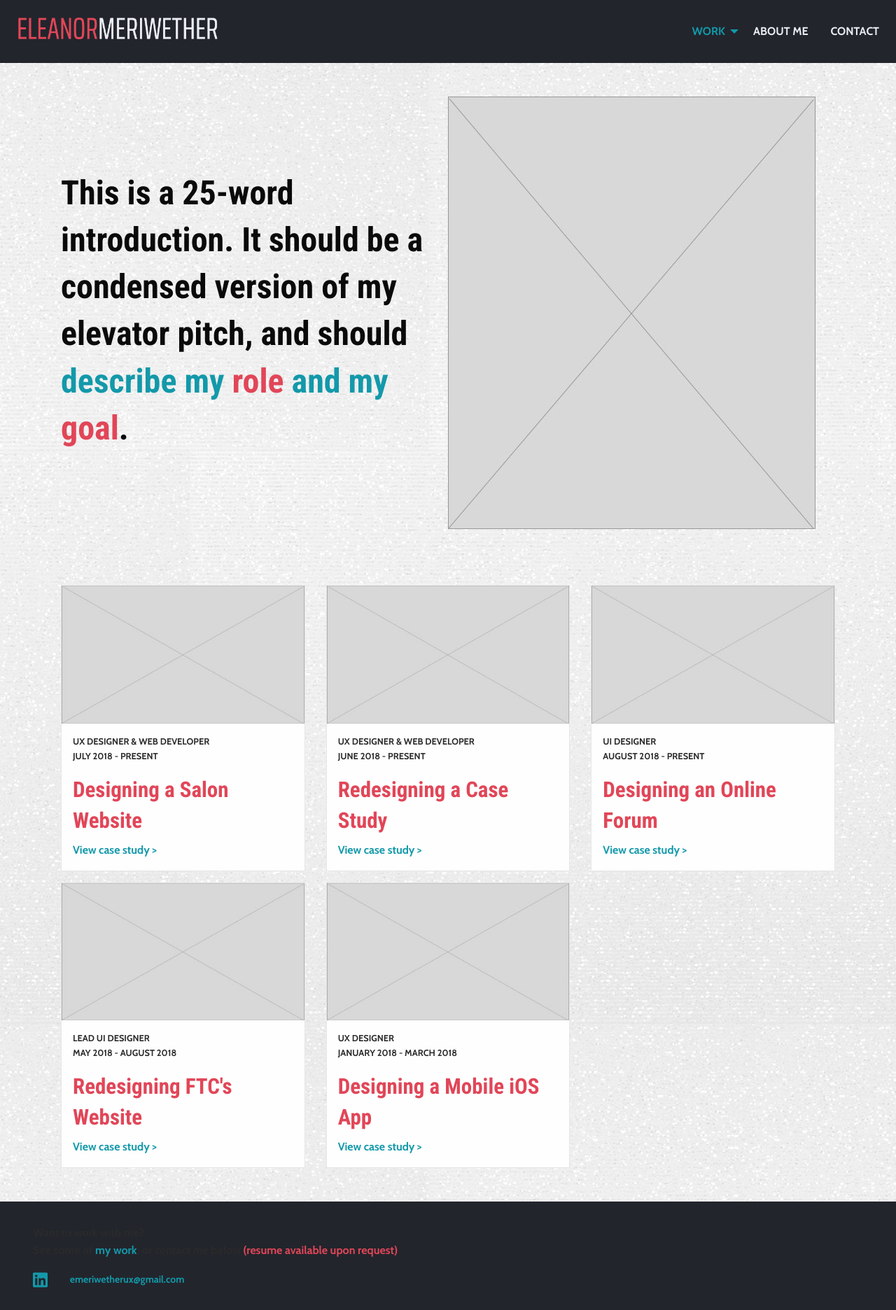
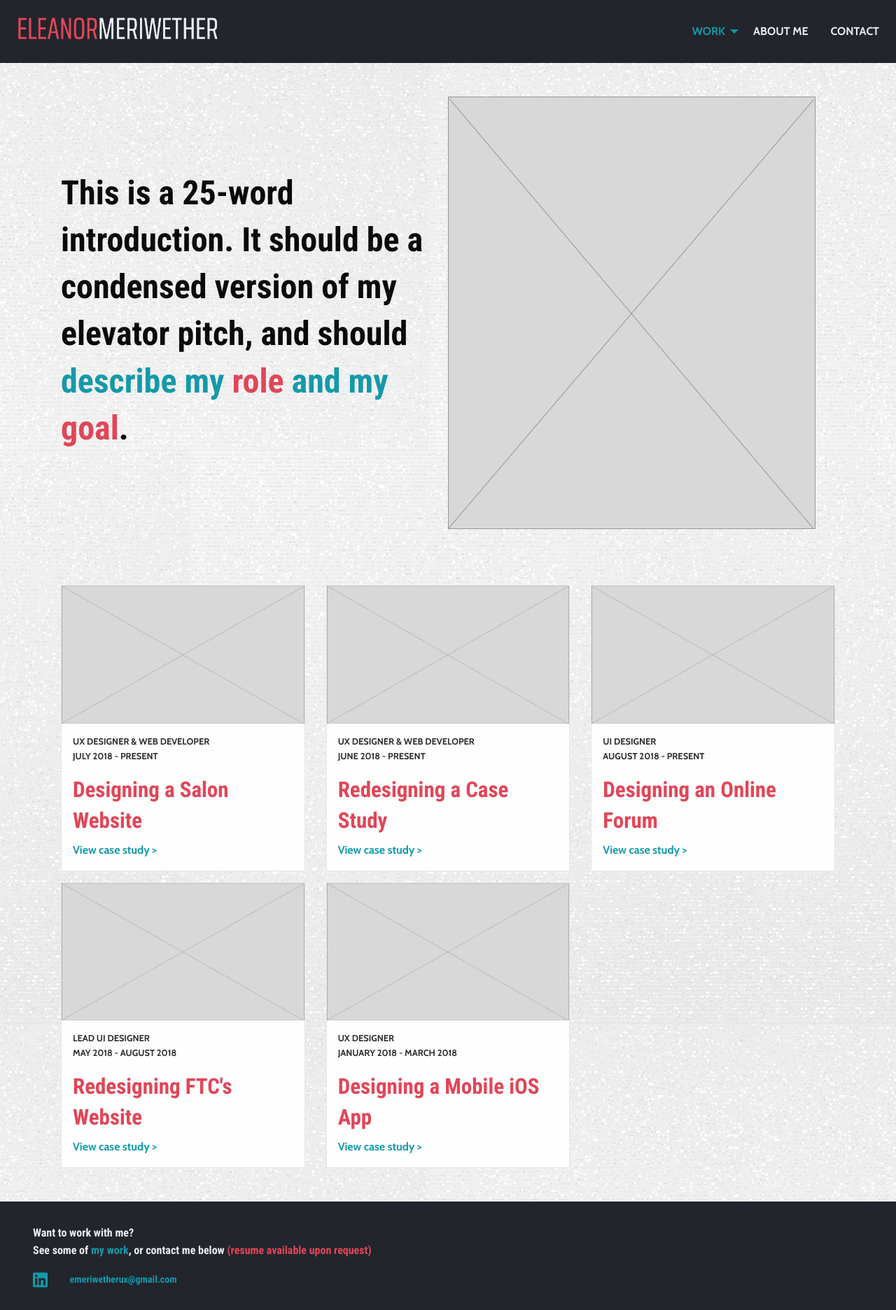
Before and after one commit to emeriwether/emeriwether.github.io, a Jekyll site: the page built from home.html, in a window 1280 px wide. Shown: the whole page at 70% size. Built offline with Jekyll 4.4.1, drawn with Linux system fonts in a browser that asks for light colours.

Commit message:
fix footer font styling

```diff
--- a/_includes/footer2.html
+++ b/_includes/footer2.html
@@ -1,5 +1,5 @@
-<footer class="grid-x grid-padding-x grid-frame" id="footer">
-    <div class="cell footer">
+<footer class="grid-x grid-padding-x grid-frame">
+    <div class="cell">
         <p>Want to work with me? <br> See some of <a href="/home.html" class="aquaText">my work</a>, or contact me below <span class="coralText">(resume available upon request)</span></p>
         <a href="https://www.linkedin.com/in/emeriwether/"><img src="images/linkedin.png"></a>
         <a href="mailto:emeriwetherux@gmail.com" class="aquaText" id="footerEmail">emeriwetherux@gmail.com</a>
--- a/css2/footer.css
+++ b/css2/footer.css
@@ -1,9 +1,12 @@
 footer {
   background-color: #22252C;
-  color: #EBEDF3;
   padding: 2em;
-  font-family: "Roboto Condensed";
-  font-weight: 700;
+}
+
+footer a, footer p {
+    color: #EBEDF3;
+    font-family: "Roboto Condensed";
+    font-weight: 700;
 }
 
 #footerEmail {
```
